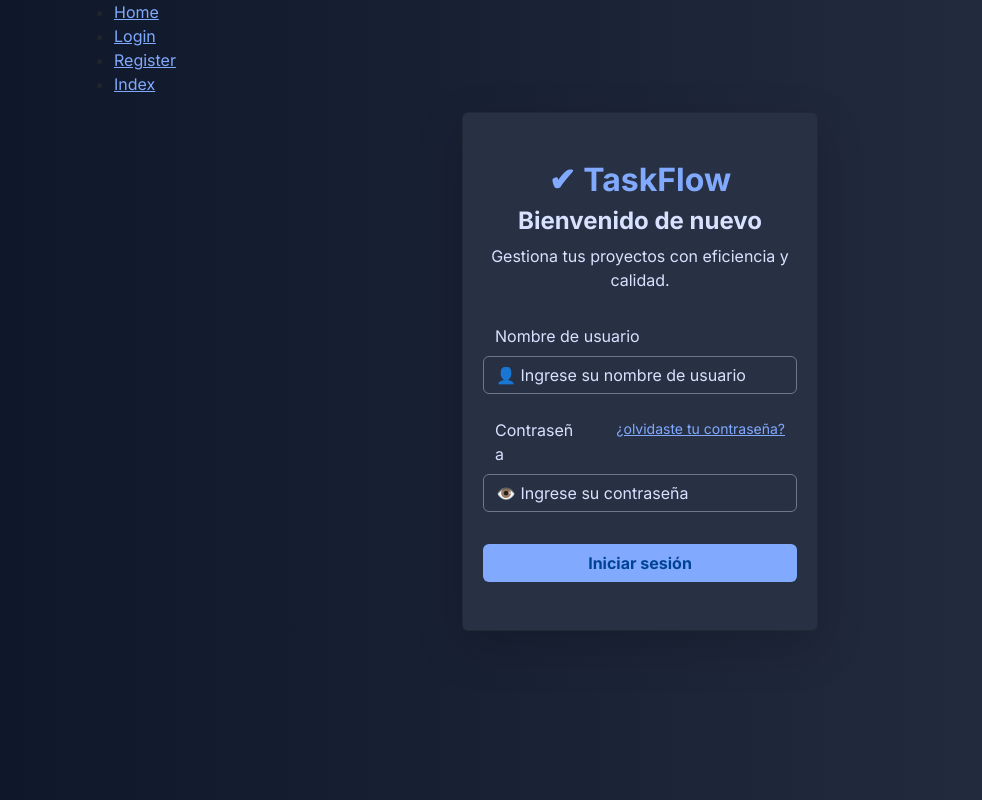
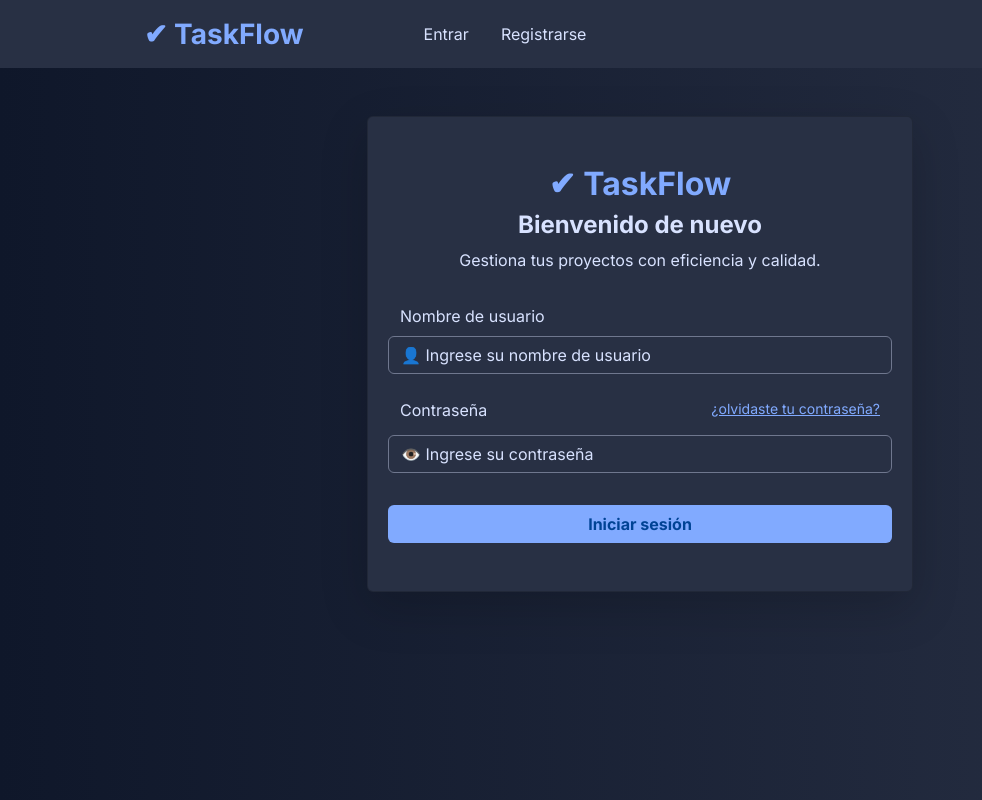
Before and after one commit to nicolas-202/Django-practica-gestion-de-tareas, a Django app: page /login/ in a window 1280 px wide. Shown: the whole page, without its empty margins (0-982 px from the left). Run offline with Django 5.2, Linux system fonts and the light colour scheme.

Commit message:
Añadiendo navBar y funcionalidad logout

```diff
--- a/projects/static/projects/css/styles.css
+++ b/projects/static/projects/css/styles.css
@@ -21,6 +21,8 @@
   /* === Feedback === */
   --danger: #ff6b6b;
   --success: #51cf66;
+  --error: rgba(255, 107, 107, 0.1);
+
 }
 
 body {
@@ -86,8 +88,31 @@ a {
 
 .error-message {
   color: var(--danger);
-  background-color: rgba(255, 107, 107, 0.1);
+  background-color: var(--error);
   border-radius: 0.375rem;
   padding: 0.5rem;
   margin-top: 0.5rem;
 }
+
+.navbar {
+  background-color: var(--bg-secondary);
+}
+
+.navbar-brand {
+  color: var(--accent);
+  font-weight: bold;
+}
+
+.navbar-brand:hover{
+  color: var(--text-primary);
+}
+
+.nav-link{
+  color: var(--text-primary);
+}
+.nav-link:hover{
+  color: var(--accent);
+}
+.nav-item{
+  margin-left: 1rem;
+}
--- a/projects/templates/base.html
+++ b/projects/templates/base.html
@@ -10,17 +10,26 @@
     <title>Document</title>
 </head>
 <body>
+    <nav class="navbar navbar-expand px-5">
+        {% if user.is_authenticated %}
+            <a class="navbar-brand mx-5 px-5 fs-3" href="{%url 'home'%}">✔ TaskFlow</a>
+            <ul class="navbar-nav">
+                <p>Estas autenticado</p>
+                <a class="nav-link" href="{%url 'logout'%}">Cerrar sesion</a>
+            </ul>
+        {% else %}
+            <a class="navbar-brand mx-5 px-5 fs-3" href="{%url 'index'%}">✔ TaskFlow</a>
+            <ul class="navbar-nav">
+                    <li class="nav-item">
+                    <a class="nav-link" href="{%url 'login'%}">Entrar</a>
+                    </li>
+                    <li class="nav-item">
+                    <a class="nav-link" href="{%url 'register'%}">Registrarse</a>
+                    </li>
+                {% endif %}
+            </ul>
+    </nav>
     <div class="container">
-        <div class="row">
-            <nav>
-                <ul>
-                    <li><a href="{% url 'home' %}">Home</a></li>
-                    <li><a href="{% url 'login' %}">Login</a></li>
-                    <li><a href="{% url 'register' %}">Register</a></li>
-                    <li><a href="{% url 'index' %}">Index</a></li>
-                </ul>
-            </nav>
-        </div>
         {%block content%}
         {%endblock%}
     </div>
--- a/projects/templates/login.html
+++ b/projects/templates/login.html
@@ -2,9 +2,8 @@
 {%load static%}
 {% block content %}
 <div class="row justify-content-center">
-    <div class="col-md-4 col-12">
+    <div class="col-6 mt-5">
         <div class="card shadow-lg px-3 py-5 text-center form-card">
-
             <h1 class="fs-2">✔ TaskFlow</h1>
             <h2 class="fs-4">Bienvenido de nuevo</h2>
             <p>Gestiona tus proyectos con eficiencia y calidad.</p>
--- a/projects/urls.py
+++ b/projects/urls.py
@@ -4,6 +4,7 @@ from . import views
 urlpatterns = [
     path('', views.index_view, name='index'),
     path('login/', views.login_view, name='login'),
+    path('logout/', views.logout_view, name='logout'),
     path('register/', views.register_view, name='register'),
     path('home/', views.home_view, name='home')
 ]
--- a/projects/views.py
+++ b/projects/views.py
@@ -1,10 +1,13 @@
 from django.shortcuts import render, redirect
-from django.contrib.auth import authenticate, login
+from django.contrib.auth import authenticate, login, logout
 from django.contrib.auth.forms import UserCreationForm
 # Create your views here.
 def login_view(request):
     if request.method == 'GET':
-        return render(request, 'login.html')
+        if request.user.is_authenticated:
+            return redirect('home')
+        else:
+            return render(request, 'login.html')
     else:
         username = request.POST["username"]
         password = request.POST["password"]
@@ -15,10 +18,17 @@ def login_view(request):
         else:
             return render(request, 'login.html', {'error': 'Usuario o contraseña incorrectos'})
 
+def logout_view(request):
+    logout(request)
+    return redirect('index')
+
 def register_view(request):
     if request.method == 'GET':
-        form = UserCreationForm()
-        return render(request, 'register.html', {'register_form': form})
+        if request.user.is_authenticated:
+            return redirect('home')
+        else:
+            form = UserCreationForm()
+            return render(request, 'register.html', {'register_form': form})
     else:
         form = UserCreationForm(request.POST)
         if form.is_valid():
```
